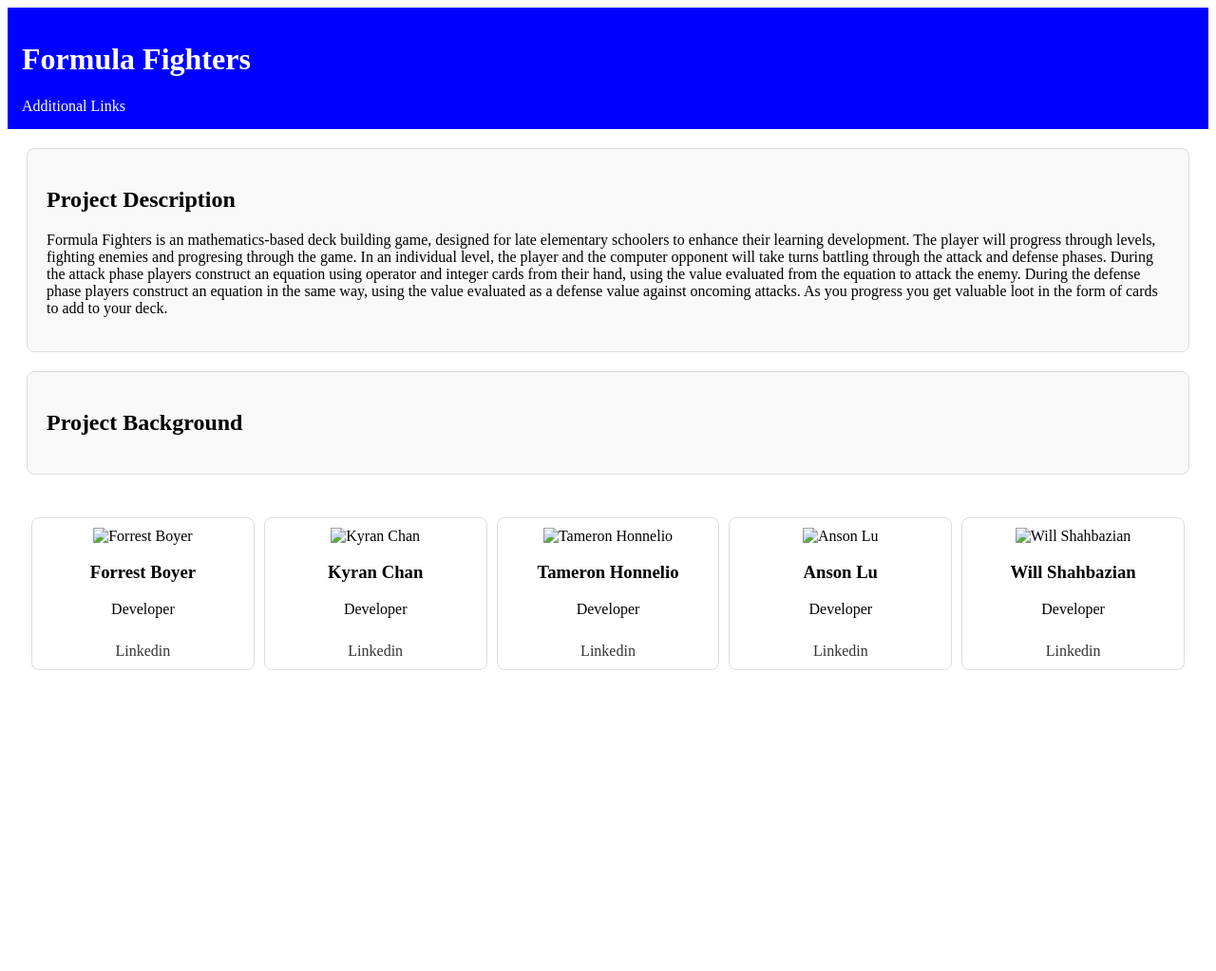
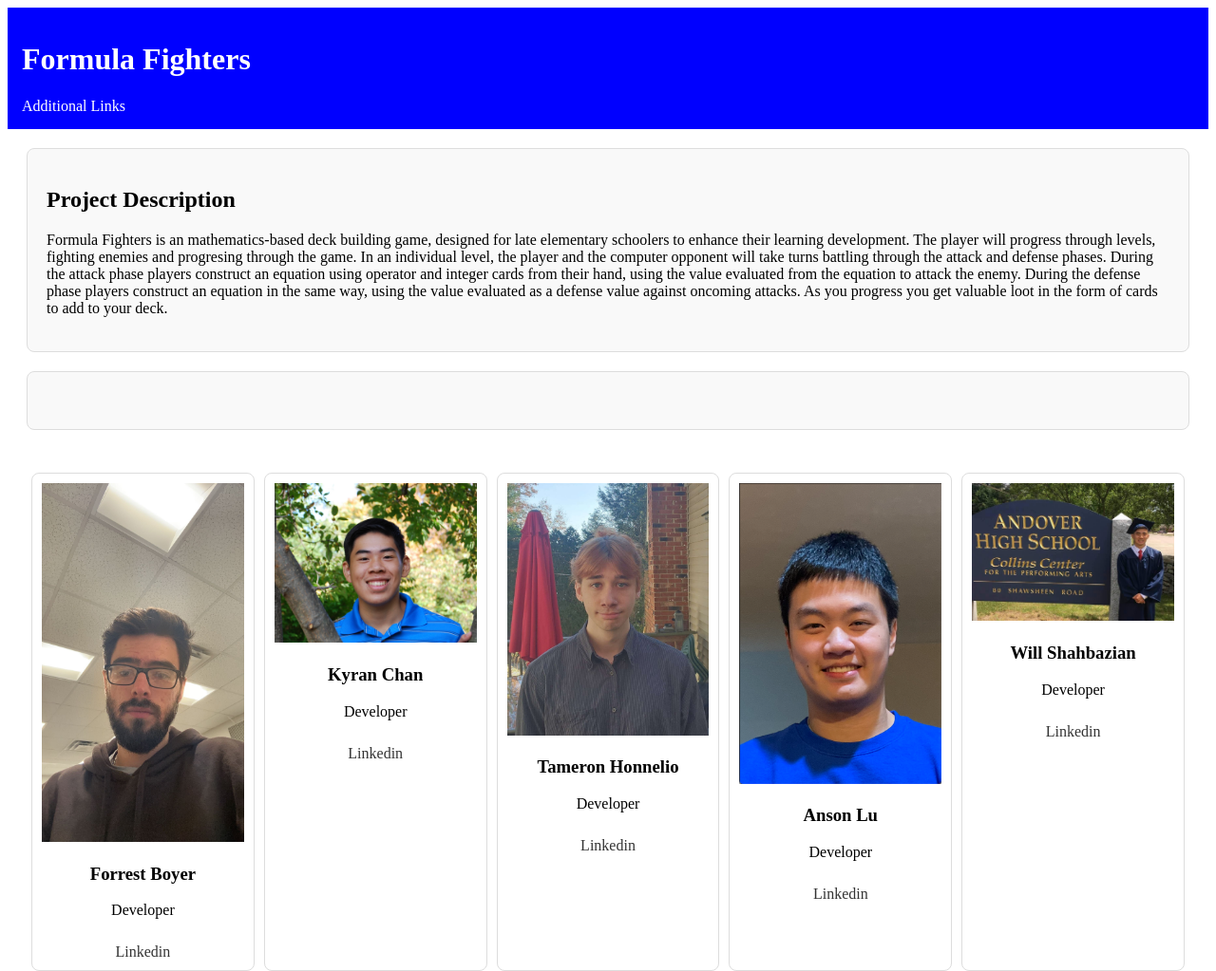
Before and after one commit to ForrestBoyer/FormulaFighters, a plain HTML site: page docs/index.html in a window 1280 px wide. Shown: the whole page at 95% size. Before the commit the page ends 800 px from the top, so only its background shows below. Drawn offline with Linux system fonts and the light colour scheme.

Commit message:
added last 2 images

```diff
--- a/docs/index.html
+++ b/docs/index.html
@@ -94,27 +94,27 @@
     </div>
 
     <div class="content-section">
-        <h2 class="section-header">Project Background</h2>
+        <h2 class="section-header"></h2>
         <p></p>
     </div>
 
     <div class="team-section">
         <div class="team-member">
-            <img src="Website/Images/" alt="Forrest Boyer">
+            <img src="Images/forrest.JPG" alt="Forrest Boyer">
             <h3>Forrest Boyer</h3>
             <p>Developer</p>
             <a href="https://www.linkedin.com/in/forrest-boyer-647581168/">Linkedin</a>
         </div>
 
         <div class="team-member">
-            <img src="Website/Images/kyran.jpg" alt="Kyran Chan">
+            <img src="Images/kyran.jpg" alt="Kyran Chan">
             <h3>Kyran Chan</h3>
             <p>Developer</p>
             <a href="https://www.linkedin.com/in/kyran-chan-940273186/">Linkedin</a>
         </div>
 
         <div class="team-member">
-            <img src="Website/Images/tameron.jpg" alt="Tameron Honnelio">
+            <img src="Images/tameron.jpg" alt="Tameron Honnelio">
             <h3>Tameron Honnelio</h3>
             <p>Developer</p>
             <a href="https://www.linkedin.com/in/tameron-honnellio-45140a250/">Linkedin</a>
@@ -122,14 +122,14 @@
 
 
         <div class="team-member">
-            <img src="Website/Images/anson.png" alt="Anson Lu">
+            <img src="Images/anson.png" alt="Anson Lu">
             <h3>Anson Lu</h3>
             <p>Developer</p>
             <a href="https://www.linkedin.com/in/anson-lu/">Linkedin</a>
         </div>
 
         <div class="team-member">
-            <img src="path_to_image4.jpg" alt="Will Shahbazian">
+            <img src="Images/will.JPG" alt="Will Shahbazian">
             <h3>Will Shahbazian</h3>
             <p>Developer</p>
             <a href="https://www.linkedin.com/in/will-shahbazian">Linkedin</a>
```
Also changed, not shown: docs/Images/forrest.JPG (added), docs/Images/will.JPG (added).
